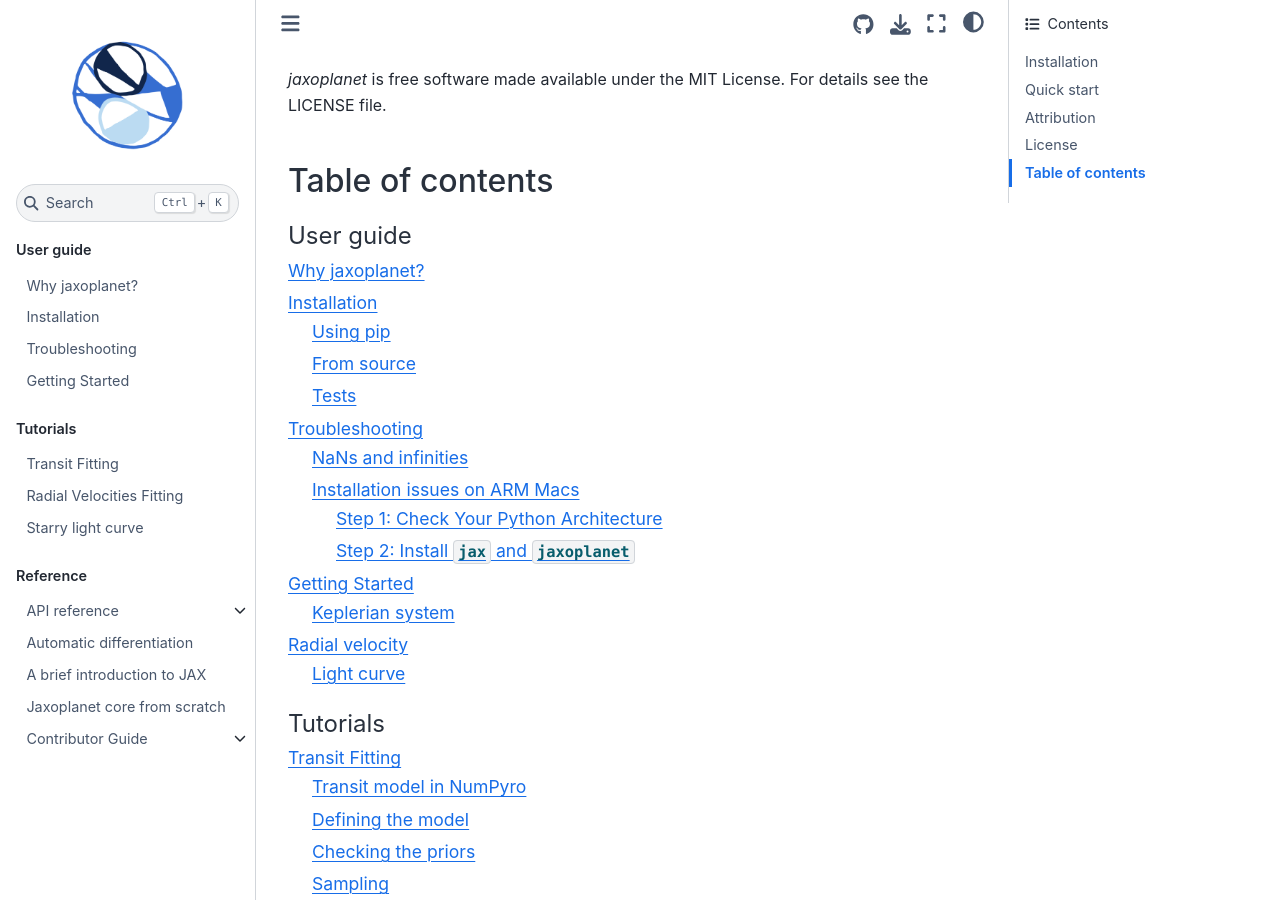
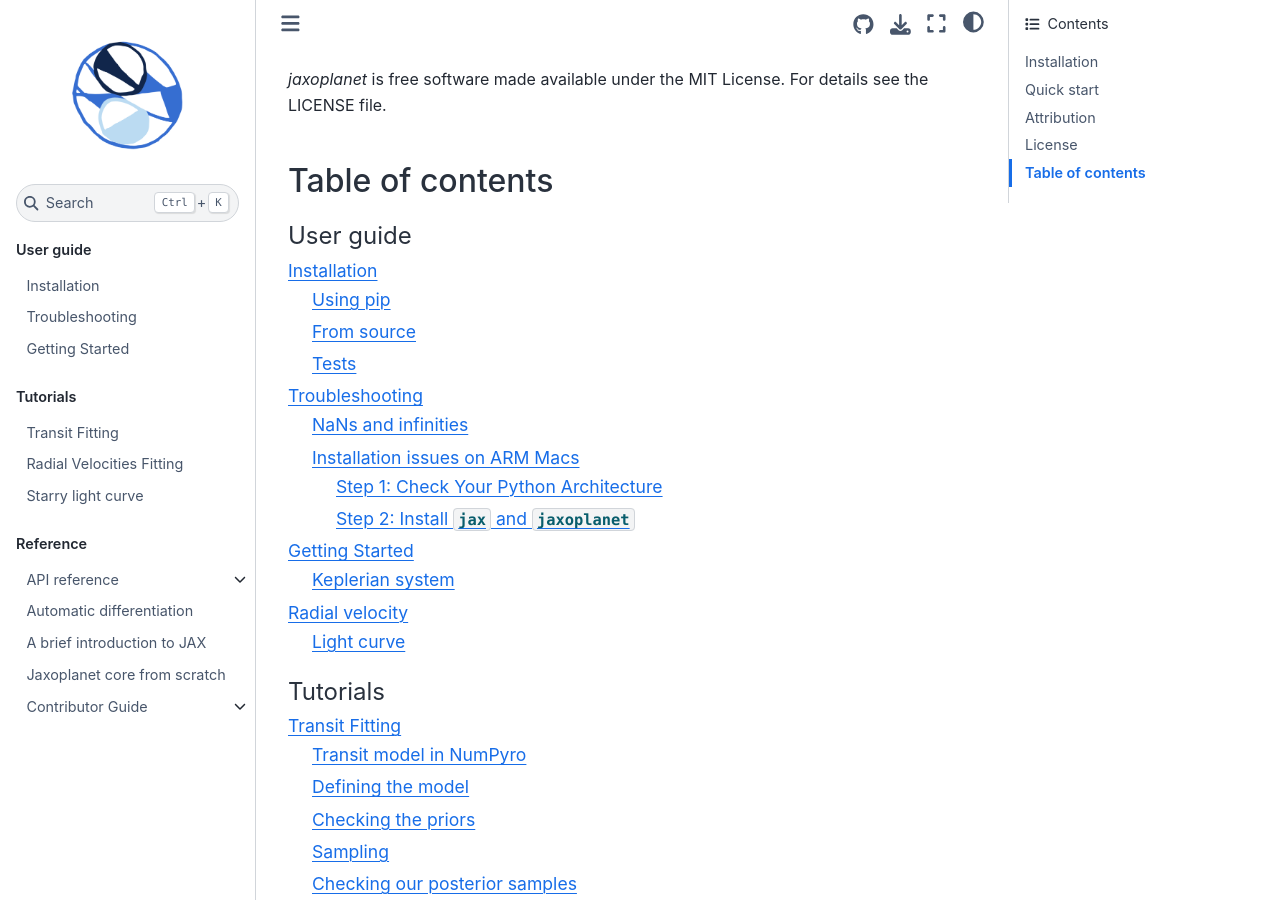
Before and after one commit to exoplanet-dev/jaxoplanet, a Sphinx documentation site: the page built from docs/index.md, in a window 1280 px wide and 900 px high, scrolled down 1486 px. Built offline with Sphinx 7.4.7 and the Sphinx Book theme 1.1.4, drawn with Linux system fonts in a browser that asks for light colours; pages that are not in the unit, such as notebooks, are missing from menus; the version number could not be read and is left out; some of the changed text lies outside the part shown.

Commit message:
docs: remove why.md

````diff
--- a/docs/index.md
+++ b/docs/index.md
@@ -6,7 +6,6 @@
 ```{toctree}
 :caption: User guide
 
-why
 install
 troubleshooting
 tutorials/getting-started.ipynb
--- a/docs/why.md
+++ /dev/null
@@ -1 +0,0 @@
-# Why jaxoplanet?
````
